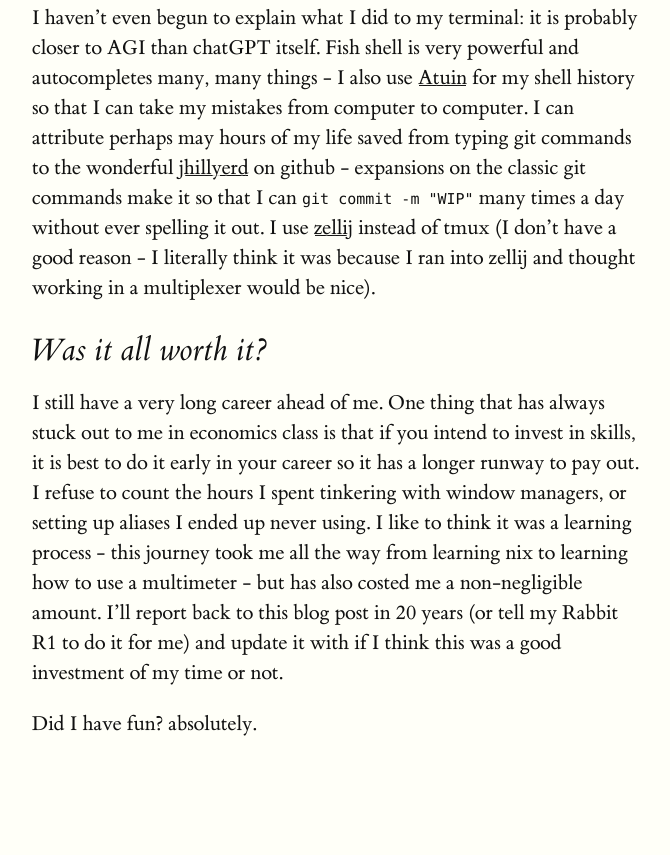
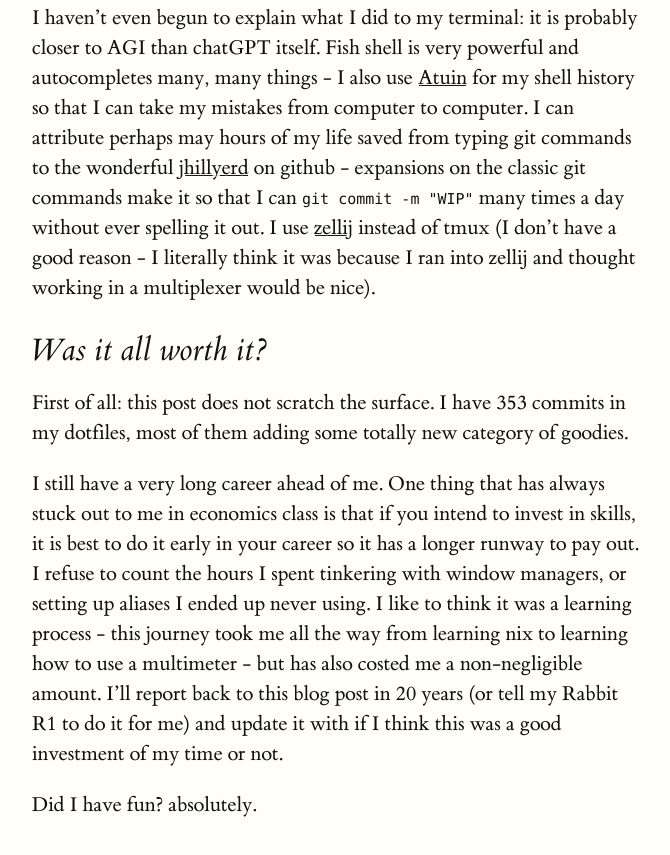
Before and after one commit to antholeole/blog, an Astro site: page /blog_directory/quest-to-minmax-programmer-productivity in a window 1280 px wide. Shown: the part 3481-4336 px from the top of the page, without its empty margins (128-798 px from the left). Built offline with nearby package versions, Linux system fonts and the light colour scheme; Astro itself is replaced by a stand-in of ours; some packages are replaced by stand-ins of ours.

Commit message:
add warning

```diff
--- a/src/content/blog/quest-to-minmax-programmer-productivity.md
+++ b/src/content/blog/quest-to-minmax-programmer-productivity.md
@@ -38,6 +38,8 @@ I haven't even begun to explain what I did to my terminal: it is probably closer
 
 ## Was it all worth it?
 
+First of all: this post does not scratch the surface. I have 353 commits in my dotfiles, most of them adding some totally new category of goodies.
+
 I still have a very long career ahead of me. One thing that has always stuck out to me in economics class is that if you intend to invest in skills, it is best to do it early in your career so it has a longer runway to pay out. I refuse to count the hours I spent tinkering with window managers, or setting up aliases I ended up never using. I like to think it was a learning process - this journey took me all the way from learning nix to learning how to use a multimeter - but has also costed me a non-negligible amount. I'll report back to this blog post in 20 years (or tell my Rabbit R1 to do it for me) and update it with if I think this was a good investment of my time or not.
 
 Did I have fun? absolutely.
```
